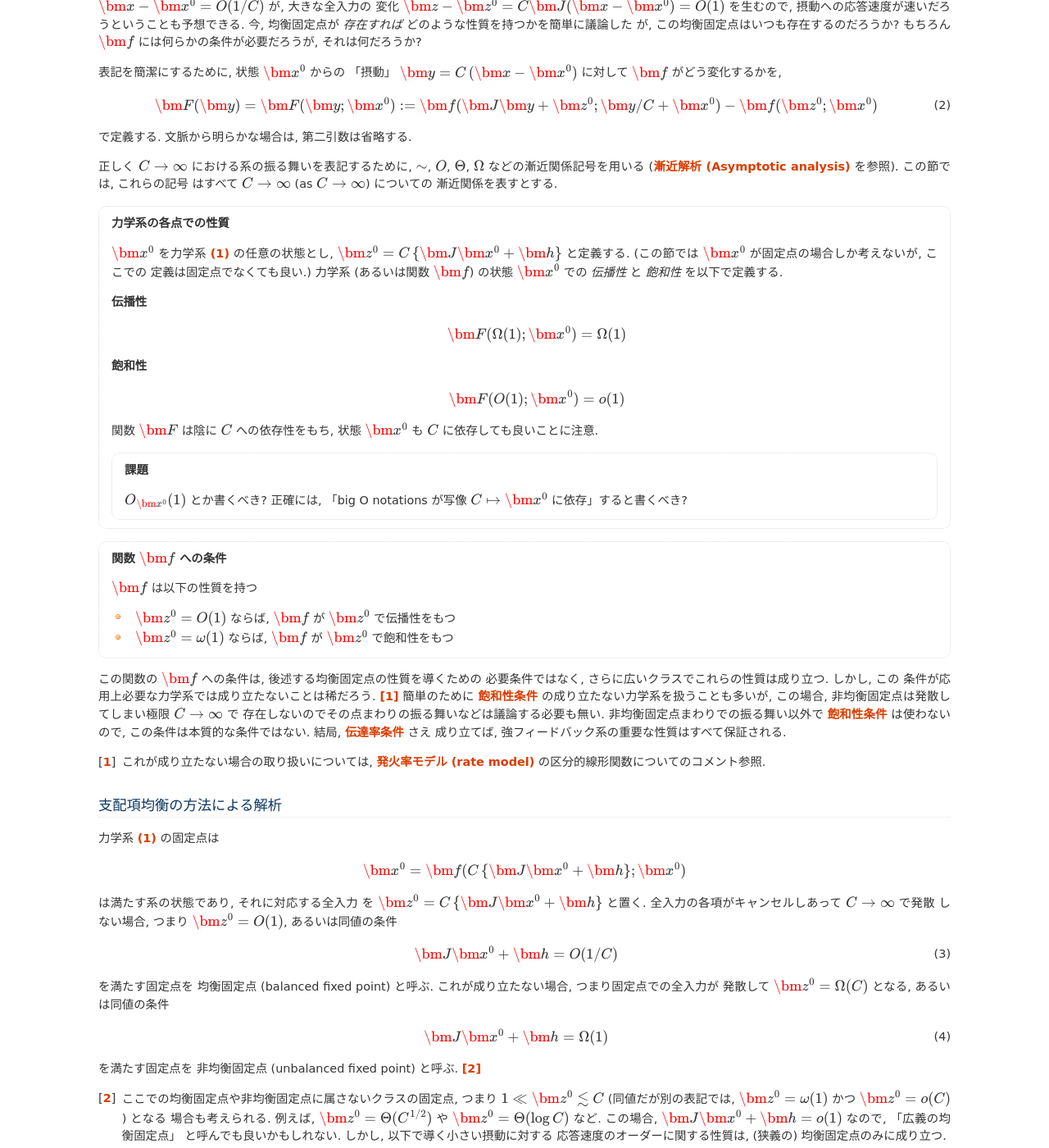
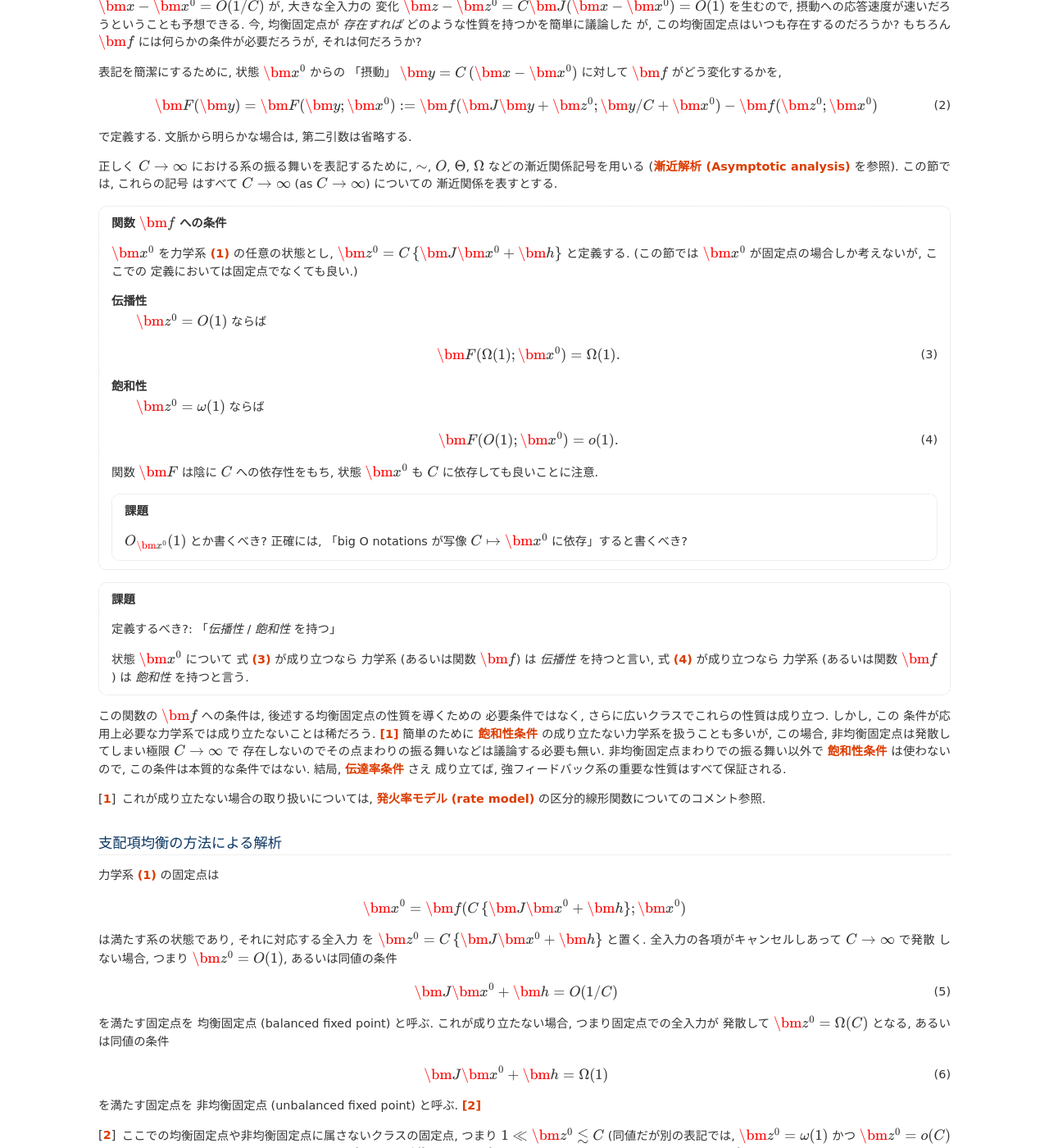
Before and after one commit to tkf/balance-tutorial-ja, a Sphinx documentation site: the page built from source/balance_network/strong_feedback_system.rst, in a window 1280 px wide and 1400 px high, scrolled down 518 px. Shown: the whole window at 82% size. Built offline with Sphinx 7.4.7, drawn with Linux system fonts in a browser that asks for light colours; formulas are drawn with MathJax 3.

Commit message:
関数fへの条件を簡潔に

```diff
--- a/source/balance_network/strong_feedback_system.rst
+++ b/source/balance_network/strong_feedback_system.rst
@@ -68,26 +68,28 @@
 はすべて :math:`C \to \infty` (as :math:`C \to \infty`) についての
 漸近関係を表すとする.
 
-.. admonition:: 力学系の各点での性質
+.. admonition:: 関数 :math:`\bm f` への条件
 
    :math:`\bm x^0` を力学系 :eq:`def-ds` の任意の状態とし,
    :math:`\bm z^0 = C \, \{\bm J \bm x^0 + \bm h\}` と定義する.
    (この節では :math:`\bm x^0` が固定点の場合しか考えないが, ここでの
-   定義は固定点でなくても良い.)
-   力学系 (あるいは関数 :math:`\bm f`) の状態 :math:`\bm x^0` での
-   *伝播性* と *飽和性* を以下で定義する.
+   定義においては固定点でなくても良い.)
 
    .. _transmissibility:
 
    伝播性
-     .. math::
-        \bm F(\Omega(1); \bm x^0) = \Omega(1)
+     :math:`\bm z^0 = O(1)` ならば
+
+     .. math:: \bm F(\Omega(1); \bm x^0) = \Omega(1).
+        :label: transmissibility
 
    .. _saturating:
 
    飽和性
-     .. math::
-        \bm F(O(1); \bm x^0) = o(1)
+     :math:`\bm z^0 = \omega(1)` ならば
+
+     .. math:: \bm F(O(1); \bm x^0) = o(1).
+        :label: saturating
 
    関数 :math:`\bm F` は陰に :math:`C` への依存性をもち,
    状態 :math:`\bm x^0` も :math:`C` に依存しても良いことに注意.
@@ -96,12 +98,14 @@
       正確には, 「big O notations が写像 :math:`C \mapsto \bm x^0`
       に依存」すると書くべき?
 
-.. admonition:: 関数 :math:`\bm f` への条件
+.. todo:: 定義するべき?: 「\ *伝播性* / *飽和性* を持つ」
 
-   :math:`\bm f` は以下の性質を持つ
+   状態 :math:`\bm x^0` について
+   式 :eq:`transmissibility` が成り立つなら
+   力学系 (あるいは関数 :math:`\bm f`) は *伝播性* を持つと言い,
+   式 :eq:`saturating` が成り立つなら
+   力学系 (あるいは関数 :math:`\bm f`) は *飽和性* を持つと言う.
 
-   - :math:`\bm z^0 = O(1)` ならば, :math:`\bm f` が :math:`\bm z^0` で伝播性をもつ
-   - :math:`\bm z^0 = \omega(1)` ならば, :math:`\bm f` が :math:`\bm z^0` で飽和性をもつ
 
 この関数の :math:`\bm f` への条件は, 後述する均衡固定点の性質を導くための
 必要条件ではなく, さらに広いクラスでこれらの性質は成り立つ.  しかし, この
```
